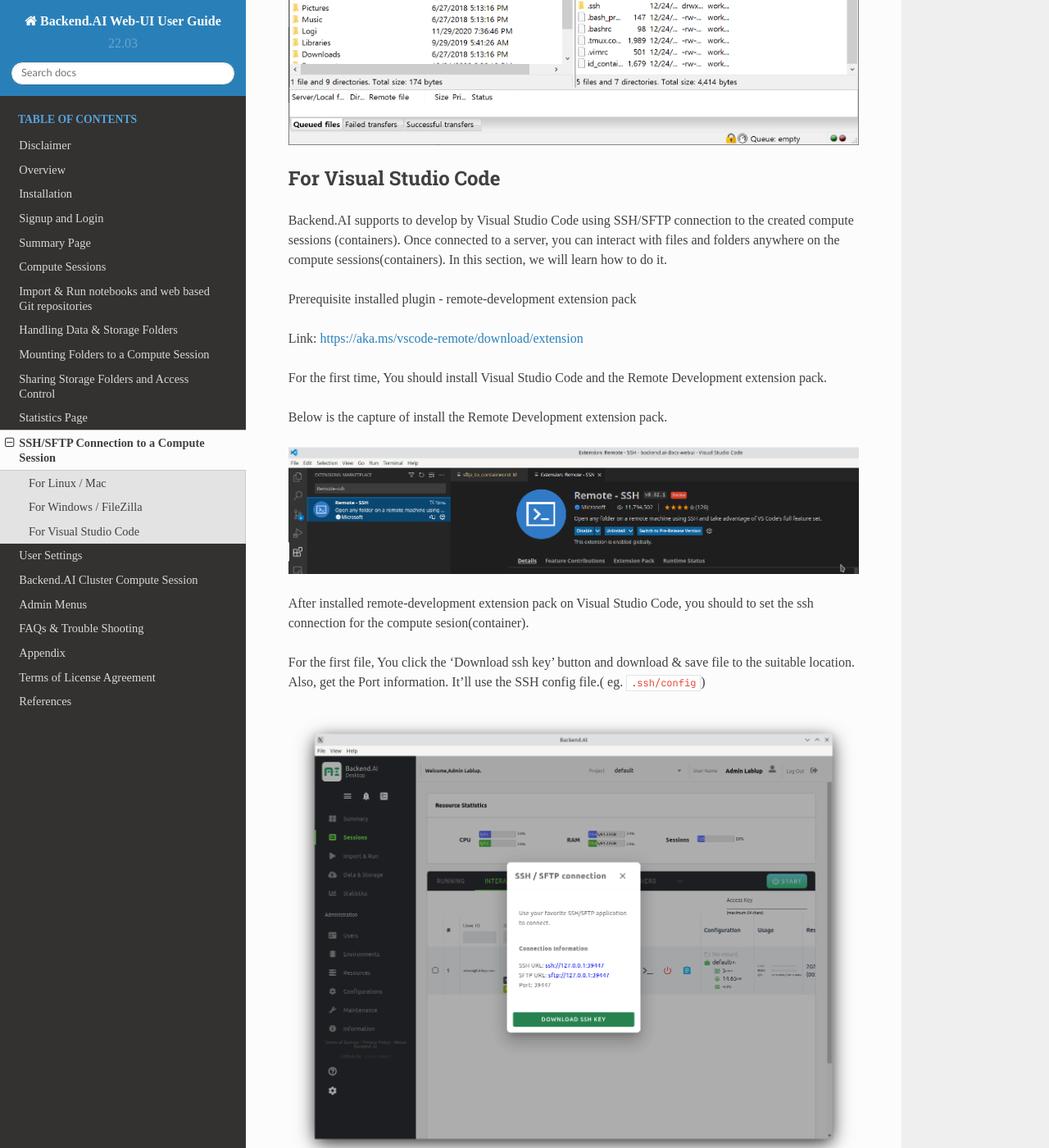
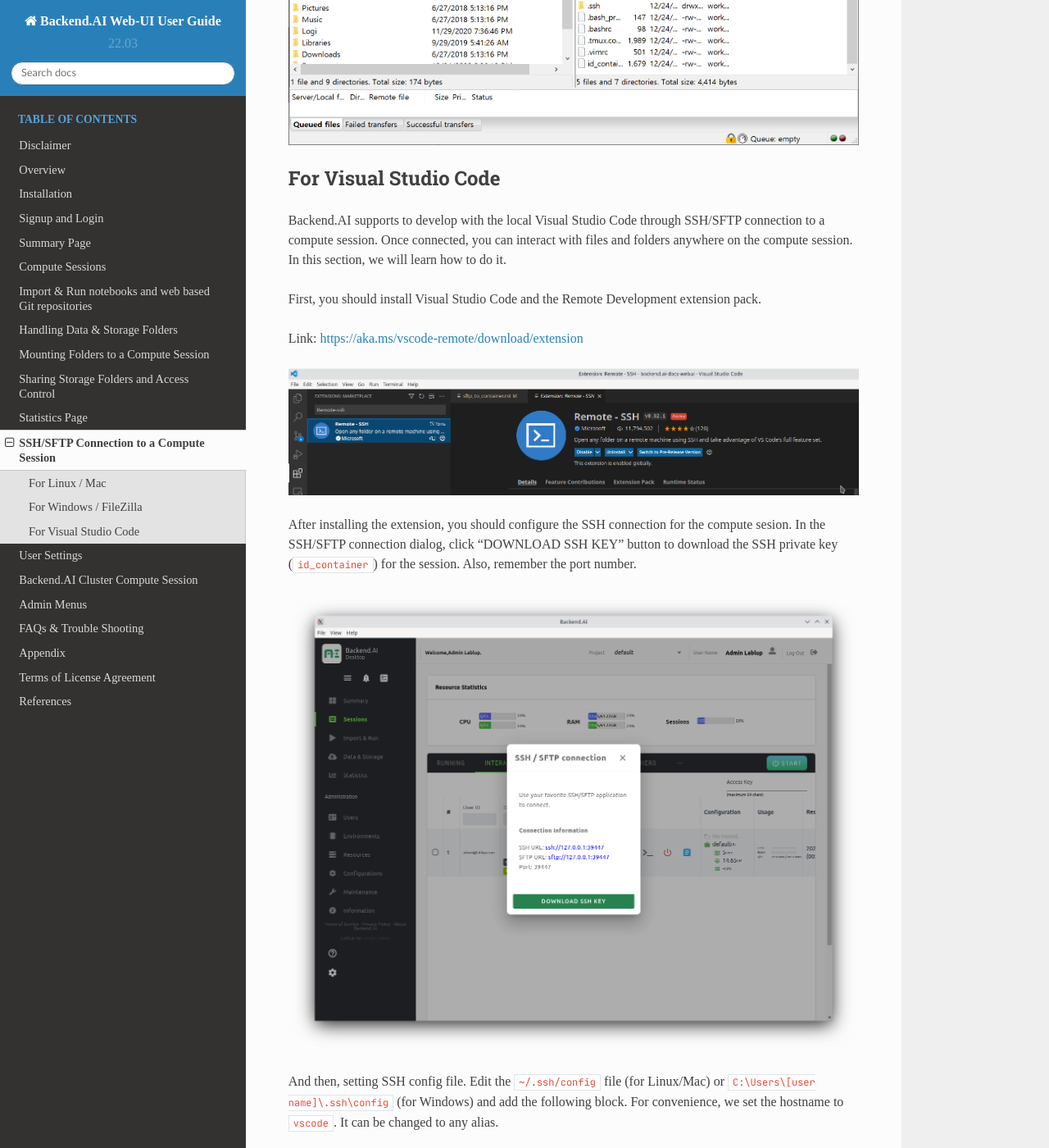
Before and after one commit to lablup/backend.ai-docs-webui, a Sphinx documentation site: the page built from docs/sftp_to_container/sftp_to_container.rst, in a window 1280 px wide and 1400 px high, scrolled down 4541 px. Shown: the whole window at 82% size. Built offline with Sphinx 7.4.7 and the Read the Docs theme 2.0.0, drawn with Linux system fonts in a browser that asks for light colours; some web fonts are replaced; some of the changed text lies outside the part shown.

Commit message:
refactor: styles of the sentences

```diff
--- a/docs/sftp_to_container/sftp_to_container.rst
+++ b/docs/sftp_to_container/sftp_to_container.rst
@@ -128,76 +128,71 @@
 .. image:: filezilla_connection_established.png
    :alt: Filezilla connection established
 
+
 For Visual Studio Code
 --------------------------------------------------------------
 
-Backend.AI supports to develop by Visual Studio Code using SSH/SFTP connection to the created compute sessions
-(containers).
-Once connected to a server, you can interact with files and folders anywhere on the compute sessions(containers).
-In this section, we will learn how to do it.
+Backend.AI supports to develop with the local Visual Studio Code through SSH/SFTP
+connection to a compute session. Once connected, you can interact with files and
+folders anywhere on the compute session. In this section, we will learn how to
+do it.
 
-Prerequisite installed plugin - remote-development extension pack
+First, you should install Visual Studio Code and the Remote Development
+extension pack.
 
 Link: https://aka.ms/vscode-remote/download/extension
-
-For the first time, You should install Visual Studio Code and the Remote Development extension pack.
-
-Below is the capture of install the Remote Development extension pack.
 
 .. image:: vscode_install_remote_ssh.png
    :alt: Install remote ssh plugin on Visual Studio Code
 
-After installed remote-development extension pack on Visual Studio Code, you should to set the ssh connection for the compute sesion(container).
-
-For the first file, You click the 'Download ssh key' button and download & save file to the suitable location.
-Also, get the Port information. It'll use the SSH config file.( eg. ``.ssh/config``)
+After installing the extension, you should configure the SSH connection for the
+compute sesion. In the SSH/SFTP connection dialog, click "DOWNLOAD SSH KEY" button
+to download the SSH private key (``id_container``) for the session. Also,
+remember the port number.
 
 .. image:: download_ssh_key.png
    :alt: Download SSH Key
 
-And then, setting SSH config file.
-
-Following the ``.ssh/config`` file, You can set the ssh config file.
-``Host`` name can name it arbitrarily.
-
-In this exmaple, The host name is `vscode`.
+And then, setting SSH config file. Edit the ``~/.ssh/config`` file (for Linux/Mac)
+or ``C:\Users\[user name]\.ssh\config`` (for Windows) and add the following block.
+For convenience, we set the hostname to ``vscode``. It can be changed to any alias.
 
 .. code-block::
 
    Host vscode
      HostName 127.0.0.1
-     Port 45175
+     Port 39447  # write down the port number that you remembered
      User work
      ForwardAgent yes
      StrictHostKeyChecking no
-     IdentityFile ~/keyfile/id_container
+     IdentityFile path/to/downloaded/id_container
 
-After setting ssh config file, you select `View` menu and `Command palett` submenu on Visual Studio Code.
+Now in the Visual Studio Code, select the `Command Palette...` from `View` menu.
 
   .. image:: vscode_view_commandpalett.png
    :alt: View > comma
 
-Visual Studio Code can automatically detect the type of server you are connecting host.
-Let's connect Host by ssh.
+Visual Studio Code can automatically detect the type of host you are connecting
+to. Let's choose `Remote-SSH: Connect to Host...`.
 
   .. image:: vscode_remote_ssh_connect.png
    :alt: SSH connect
 
-show `.ssh/config` file's Host lists. you select to connect Host.
+You will see the list of hosts in ``.ssh/config``. Please select the host to
+connect, in this case, ``vscode``.
 
   .. image:: vscode_remote_ssh_select_host.png
    :alt: Select remote ssh select Host
 
-If you select the host name on select box, You can access remote Vscode using SSH connection.
-
-After you are connected, you'll be in an empty window. You can always refer to the Status bar to see which host you are connected to.
+Selecting the host name will lead you to access the remote compute session.
+After you are connected, you will see an empty window. You can always refer to
+the Status bar to see which host you are connected to.
 
   .. image:: vscode_connect_finish.png
    :alt: Finished remote ssh connection
 
-Clicking on the Status bar item will provide a list of remote commands while you are connected.
-
-You can then open any folder or workspace on the remote machine using File > Open... or File > Open Workspace... just as you would locally!
+You can then open any folder or workspace on the remote host by accessing `File >
+Open...` or `File > Open Workspace...` menu just as you usually would do!
 
   .. image:: vscode_connected_host_file_open.png
    :alt: open remote host file directory
```
Also changed, not shown: 1 other file.
